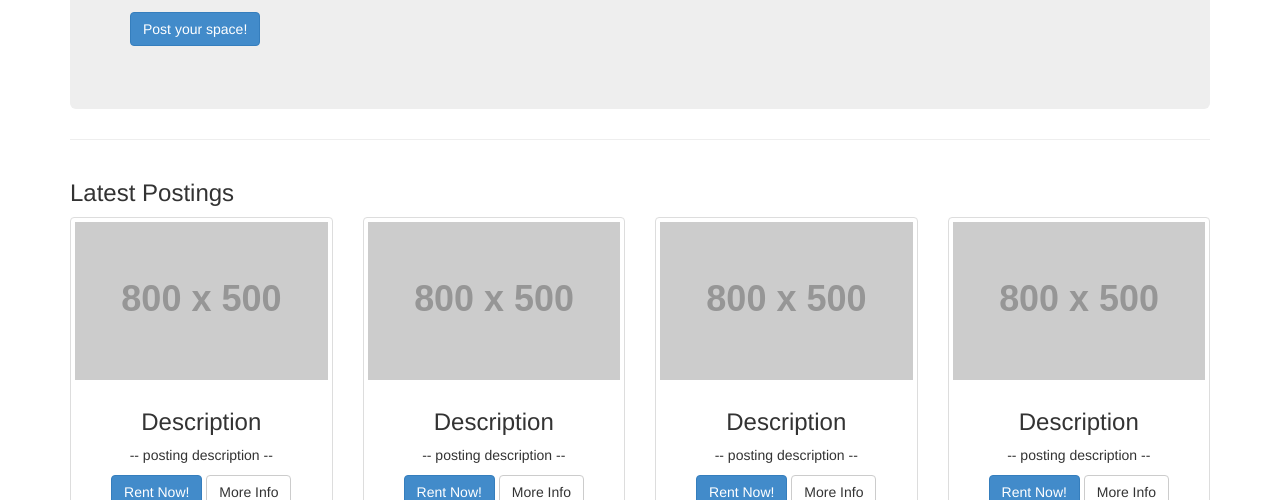
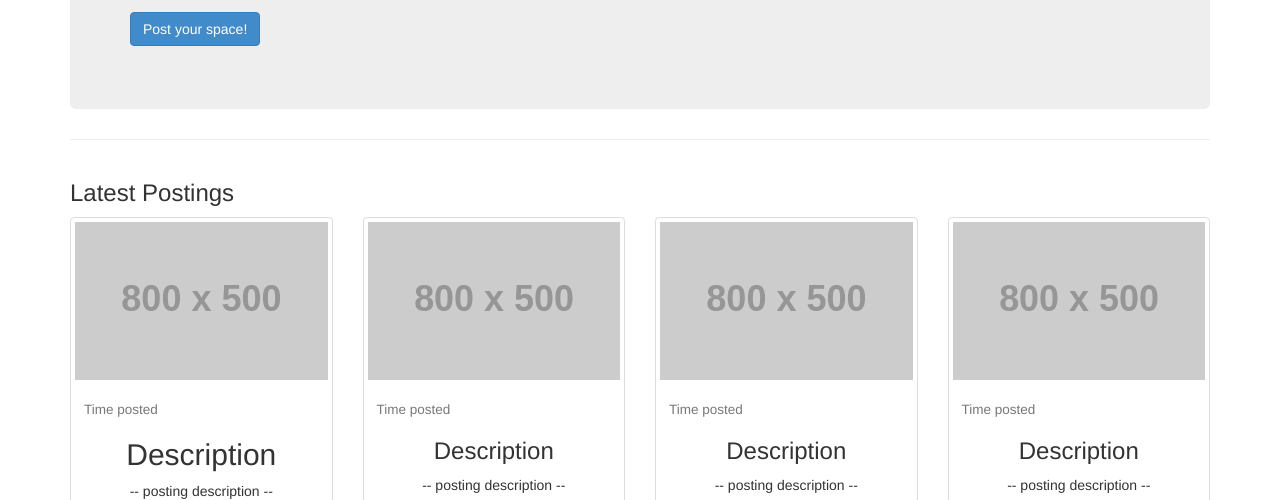
Before and after one commit to setareh94/CalHacks, a plain HTML site: page bootstrap/index.html in a window 1280 px wide. Shown: the part 300-800 px from the top of the page. Drawn offline with Linux system fonts and the light colour scheme; placeholder pictures from the web are drawn by us.

Commit message:
added a few features to index.html

```diff
--- a/bootstrap/index.html
+++ b/bootstrap/index.html
@@ -89,7 +89,10 @@
                 <div class="thumbnail">
                     <img src="http://placehold.it/800x500" alt="">
                     <div class="caption">
-                        <h3>Description</h3>
+
+			<h4 class="text-left"><small>Time posted</small></h4>
+
+                        <h2>Description</h3>
                         <p> -- posting description -- </p>
                         <p>
 				<!-- links to email to seller -->
@@ -105,6 +108,8 @@
                 <div class="thumbnail">
                     <img src="http://placehold.it/800x500" alt="">
                     <div class="caption">
+
+			<h4 class="text-left"><small>Time posted</small></h4>
                         <h3>Description</h3>
                         <p> -- posting description -- </p>
                         <p>
@@ -119,6 +124,8 @@
                 <div class="thumbnail">
                     <img src="http://placehold.it/800x500" alt="">
                     <div class="caption">
+
+			<h4 class="text-left"><small>Time posted</small></h4>
                         <h3>Description</h3>
                         <p> -- posting description -- </p>
                         <p>
@@ -133,6 +140,8 @@
                 <div class="thumbnail">
                     <img src="http://placehold.it/800x500" alt="">
                     <div class="caption">
+
+			<h4 class="text-left"><small>Time posted</small></h4>
                         <h3>Description</h3>
                         <p> -- posting description -- </p>
                         <p>
```
